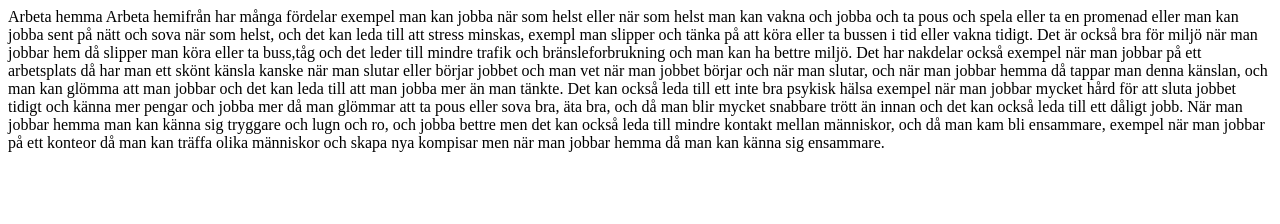
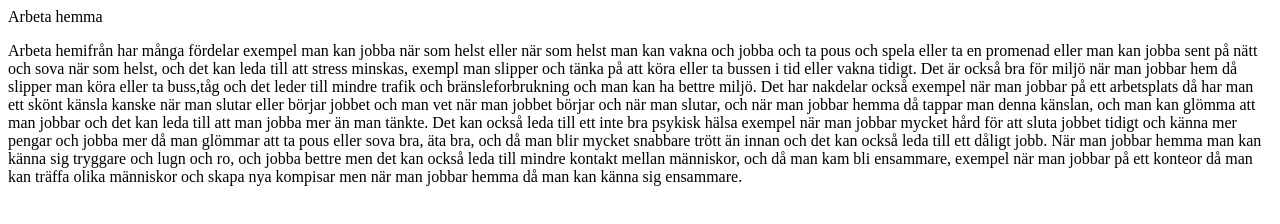
Before and after one commit to shukrallah098/Arbeeta-hemma, a plain HTML site: page index.html/index.html in a window 1280 px wide. Drawn offline with Linux system fonts and the light colour scheme.

Commit message:
Update index.html

```diff
--- a/index.html/index.html
+++ b/index.html/index.html
@@ -4,11 +4,11 @@
 	<title>Arbeta Hemifrån</title>
 </head> Arbeta hemma
 <body>
-	Arbeta hemifrån har många fördelar exempel man kan jobba när som helst eller när som helst man kan vakna och jobba och ta pous och spela eller ta en promenad eller man kan jobba sent på nätt och sova när som helst, och det kan leda till att stress minskas, exempl man slipper och tänka på att köra eller ta bussen i tid eller vakna tidigt.
+	<p>Arbeta hemifrån har många fördelar exempel man kan jobba när som helst eller när som helst man kan vakna och jobba och ta pous och spela eller ta en promenad eller man kan jobba sent på nätt och sova när som helst, och det kan leda till att stress minskas, exempl man slipper och tänka på att köra eller ta bussen i tid eller vakna tidigt.
 Det är också bra för miljö när man jobbar hem då slipper man köra eller ta buss,tåg och det leder till mindre trafik och bränsleforbrukning och man kan ha bettre miljö.
 Det har nakdelar också exempel när man jobbar på ett arbetsplats då har man ett skönt känsla kanske när man slutar eller börjar jobbet och man vet när man jobbet börjar och när man slutar, och när man jobbar hemma då tappar man denna känslan, och man kan glömma att man jobbar och det kan leda till att man jobba mer än man tänkte.
 Det kan också leda till ett inte bra psykisk hälsa exempel när man jobbar mycket hård för att sluta jobbet tidigt och känna mer pengar  och jobba mer då man glömmar att ta pous eller sova bra, äta bra, och då man blir mycket snabbare trött än innan och det kan också leda till ett dåligt jobb.
-När man jobbar hemma man kan känna sig tryggare och lugn och ro, och jobba bettre men det kan också leda till mindre kontakt mellan människor, och då man kam bli ensammare, exempel när man jobbar på ett konteor då man kan träffa olika människor och skapa nya kompisar men när man jobbar hemma då man kan känna sig ensammare.
+När man jobbar hemma man kan känna sig tryggare och lugn och ro, och jobba bettre men det kan också leda till mindre kontakt mellan människor, och då man kam bli ensammare, exempel när man jobbar på ett konteor då man kan träffa olika människor och skapa nya kompisar men när man jobbar hemma då man kan känna sig ensammare.<p>
 
 
 </body>
```
